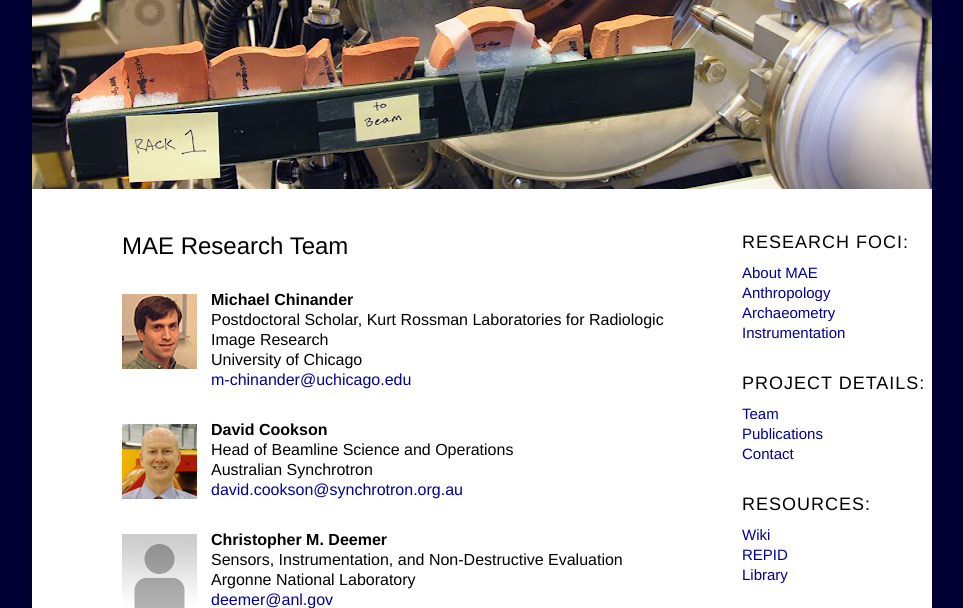
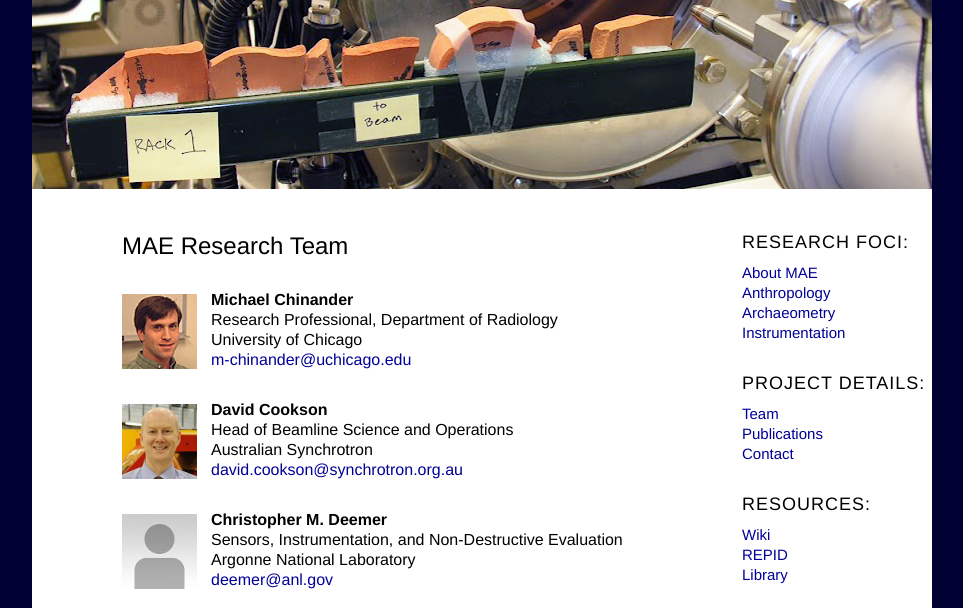
Before and after one commit to maetomorad/MAE, a PHP site: page /team.php in a window 1280 px wide. Shown: the part 257-865 px from the top of the page, without its empty margins (158-1121 px from the left). Run offline with PHP 8.4, Linux system fonts and the light colour scheme; some libraries are stand-ins or nearby versions.

Commit message:
Chinander correction

```diff
--- a/UC_version/team.html
+++ b/UC_version/team.html
@@ -108,7 +108,7 @@
 	<div class="team_member_info">
 		<ul>
 		<li class="researchers">Michael Chinander</li>
-		<li>Postdoctoral Scholar, Kurt Rossman Laboratories for Radiologic Image Research</li>
+		<li>Research Professional, Department of Radiology</li>
 		<li>University of Chicago</li>
 		<li><a href="mailto:m-chinander@uchicago.edu">m-chinander@uchicago.edu</a></li>
 		</ul>
--- a/team.php
+++ b/team.php
@@ -30,7 +30,7 @@
 	<div class="team_member_info">
 		<ul>
 		<li class="researchers">Michael Chinander</li>
-		<li>Postdoctoral Scholar, Kurt Rossman Laboratories for Radiologic Image Research</li>
+		<li>Research Professional, Department of Radiology</li>
 		<li>University of Chicago</li>
 		<li><a href="mailto:m-chinander@uchicago.edu">m-chinander@uchicago.edu</a></li>
 		</ul>
```
